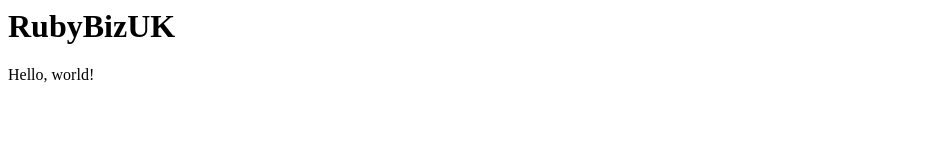
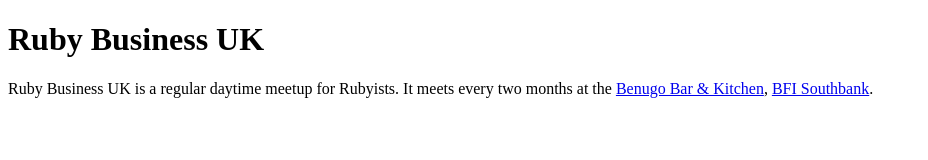
Before and after one commit to chrismdp/rubybizuk.com, a plain HTML site: page index.html in a window 1280 px wide. Shown: the whole page, without its empty margins (0-928 px from the left). Drawn offline with Linux system fonts and the light colour scheme.

Commit message:
Add bare-bones HTML page and basic description

```diff
--- a/index.html
+++ b/index.html
@@ -1,3 +1,14 @@
-<h1>RubyBizUK</h1>
+<!DOCTYPE html>
 
-<p>Hello, world!</p>
+<html>
+  <head>
+    <meta charset="utf-8">
+    <title>Ruby Business UK</title>
+  </head>
+
+  <body>
+    <h1>Ruby Business UK</h1>
+
+    <p>Ruby Business UK is a regular daytime meetup for Rubyists. It meets every two months at the <a href="http://www.benugobarandkitchen.com/">Benugo Bar &amp; Kitchen</a>, <a href="http://www.bfi.org.uk/">BFI Southbank</a>.</p>
+  </body>
+</html>
```
